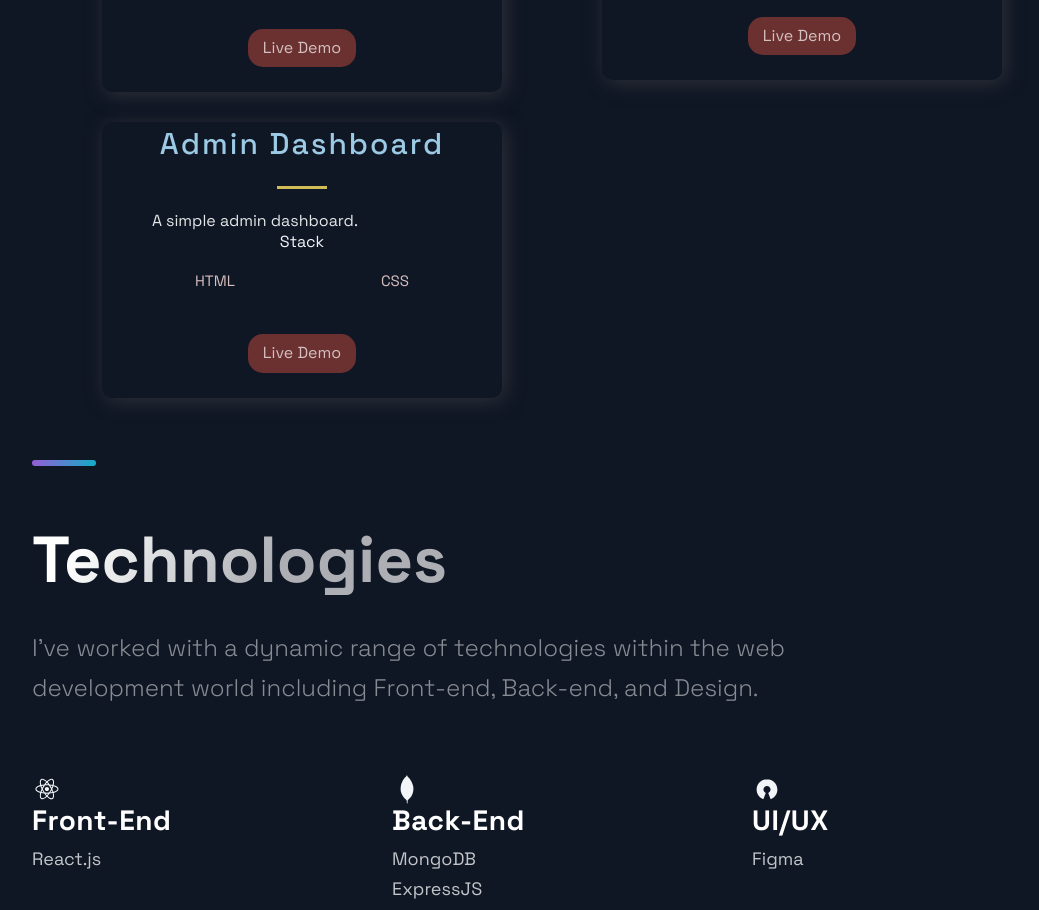
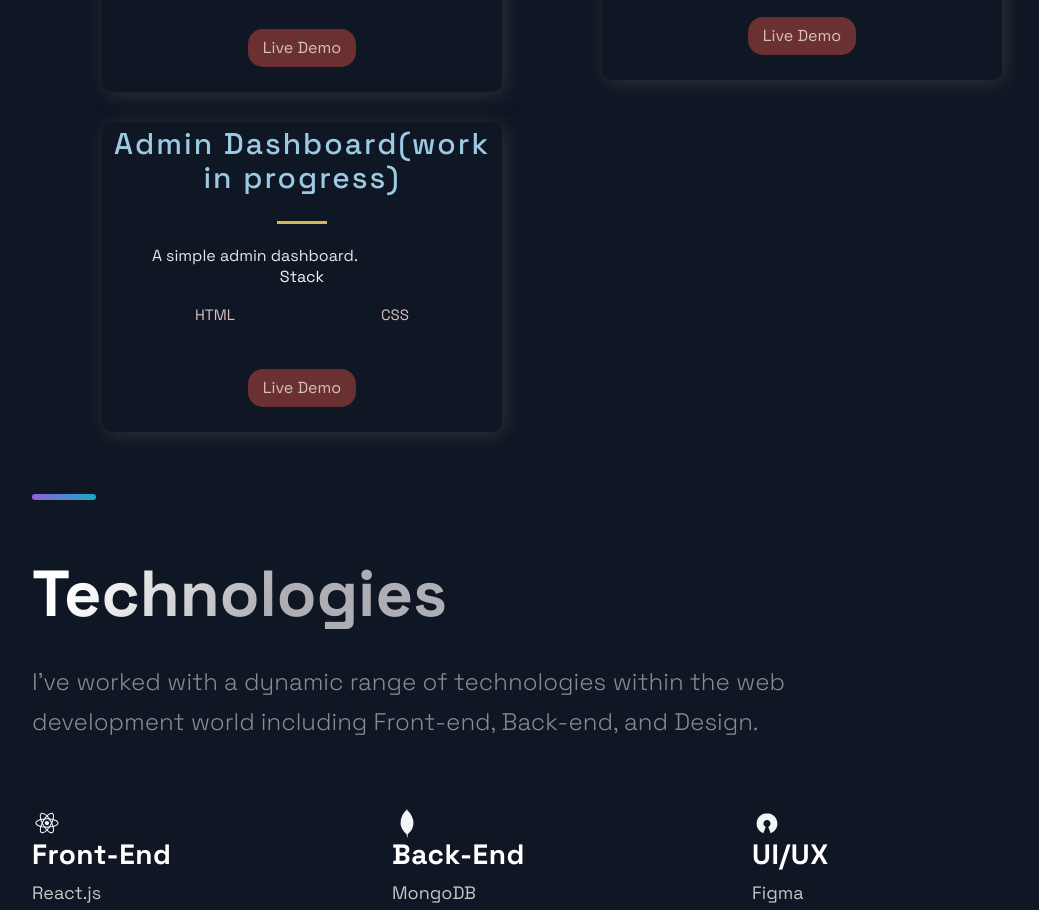
Before and after one commit to normanMatthew/dev, a Next.js app: page / in a window 1280 px wide. Shown: the part 1900-2810 px from the top of the page, without its empty margins (88-1127 px from the left). Built offline with nearby package versions, Linux system fonts and the light colour scheme.

Commit message:
added work in progress tag to new project

```diff
--- a/src/constants/constants.js
+++ b/src/constants/constants.js
@@ -54,7 +54,7 @@ export const projects = [
     id: 5,
   },
   {
-    title: 'Admin Dashboard',
+    title: 'Admin Dashboard(work in progress)',
     description: "A simple admin dashboard.",
     image: 'https://external-content.duckduckgo.com/iu/?u=https%3A%2F%2Ftse1.mm.bing.net%2Fth%3Fid%3DOIP.1ZYQ9DBvzp1K4yL8gcWtkAAAAA%26pid%3DApi&f=1&ipt=6510d5b81aafaf673cf3d8e2ebbef1be8795b1b9fdeb2cacd3243a32f6bb7c35&ipo=images',
     tags: ['HTML', 'CSS'],
```
